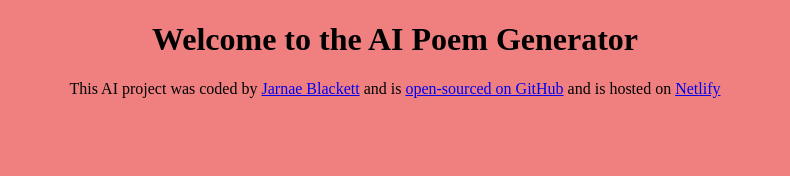
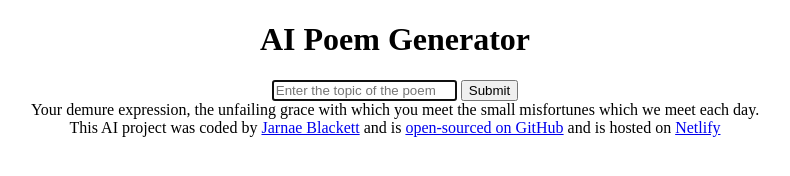
Before and after one commit to CleoJayCodes/AI-poem-generator, a plain HTML site: page index.html in a window 1280 px wide. Shown: the whole page, without its empty margins (245-1035 px from the left). Drawn offline with Linux system fonts and the light colour scheme; a script that the page names is missing.

Commit message:
removed tester css, added basic html structure

```diff
--- a/index.html
+++ b/index.html
@@ -4,10 +4,28 @@
     <meta charset="UTF-8" />
     <meta name="viewport" content="width=device-width, initial-scale=1.0" />
     <link rel="stylesheet" href="src/style.css" />
-    <title>Document</title>
+    <title>AI Poem Generator</title>
   </head>
   <body>
-    <h1>Welcome to the AI Poem Generator</h1>
+    <h1>AI Poem Generator</h1>
+
+    <main>
+      <form>
+        <input
+          type="text"
+          placeholder="Enter the topic of the poem"
+          autofocus
+          required
+          autocomplete="off"
+        />
+        <input type="submit" />
+      </form>
+
+      <div>
+        Your demure expression, the unfailing grace with which you meet the
+        small misfortunes which we meet each day.
+      </div>
+    </main>
     <footer>
       This AI project was coded by
       <a href="https://github.com/CleoJayCodes" target="_blank">
--- a/src/index.js
+++ /dev/null
@@ -1 +0,0 @@
-alert("Hello world!");
--- a/src/style.css
+++ b/src/style.css
@@ -1,4 +1,3 @@
 body {
-  background: lightcoral;
   text-align: center;
 }
```
